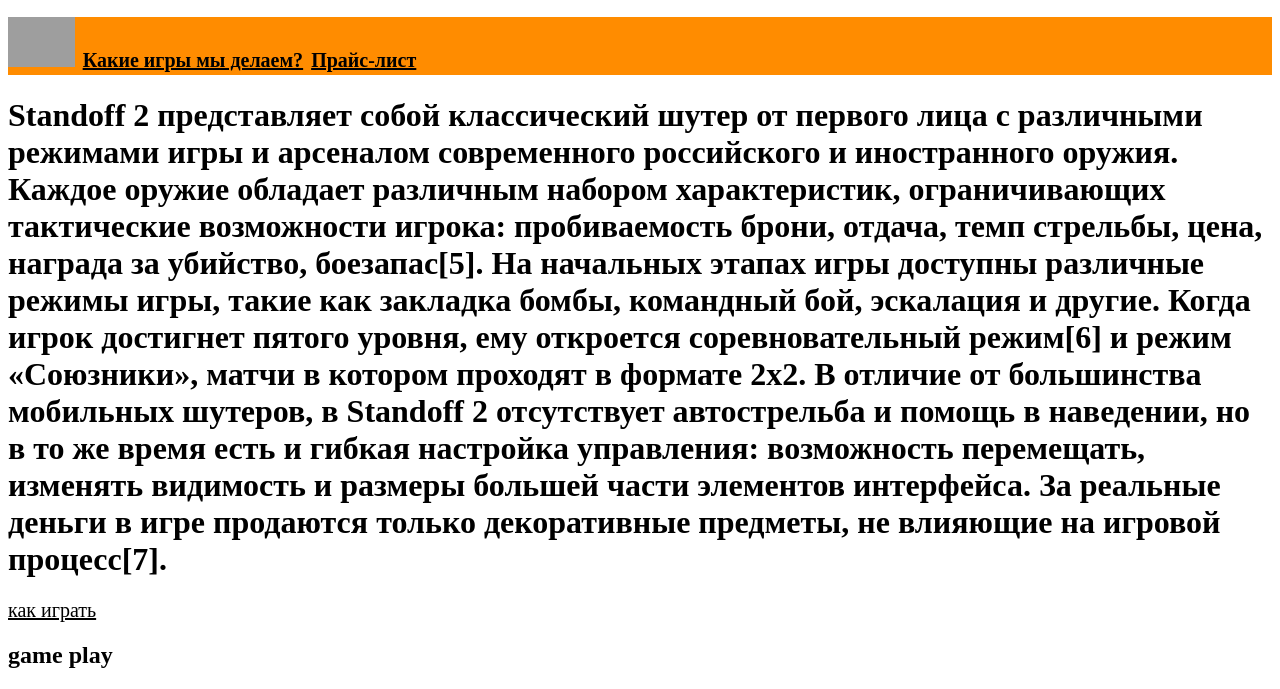
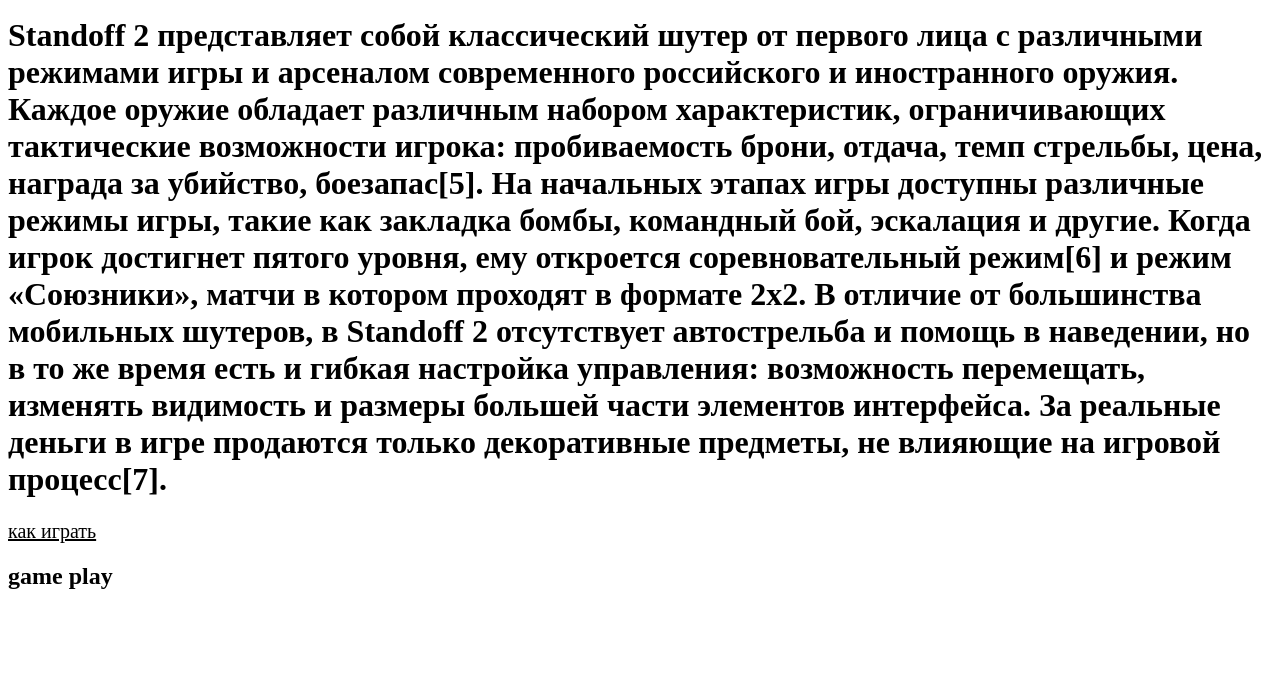
Before and after one commit to Ivanbelard/firstLogikaProject, a plain HTML site: page index.html in a window 1280 px wide. Shown: the part 450-1139 px from the top of the page. After the commit the page ends 1060 px from the top, so only its background shows below. Drawn offline with Linux system fonts and the light colour scheme; grey boxes are pictures that could not be loaded.

Commit message:
Update index.html

```diff
--- a/index.html
+++ b/index.html
@@ -3,10 +3,6 @@
   <h1> Все про Standoff 2 <h1>
 <img src="https://w-mod.ru/wp-content/uploads/2021/06/Standoff-2.jpg"/>
     <p>Хочешь узнать больше про Standoff</p>
-   <header style="background-color:darkorange;color:black">
-            <img src="https://mars.algoritmika.org/uploads/2020/10/Frame%204_0_1603385959.svg" height="50px" id="start">
-            <a href="#games" style="color:black; font-size:20px;">Какие игры мы делаем?</a>
-            <a href="#price" style="color:black; font-size:20px;">Прайс-лист</a>
         </header>
   <h1> Standoff 2 представляет собой классический шутер от первого лица с различными режимами игры и арсеналом современного российского и иностранного оружия. Каждое оружие обладает различным набором характеристик, ограничивающих тактические возможности игрока: пробиваемость брони, отдача, темп стрельбы, цена, награда за убийство, боезапас[5].
 На начальных этапах игры доступны различные режимы игры, такие как закладка бомбы, командный бой, эскалация и другие. Когда игрок достигнет пятого уровня, ему откроется соревновательный режим[6] и режим «Союзники», матчи в котором проходят в формате 2х2.
```
